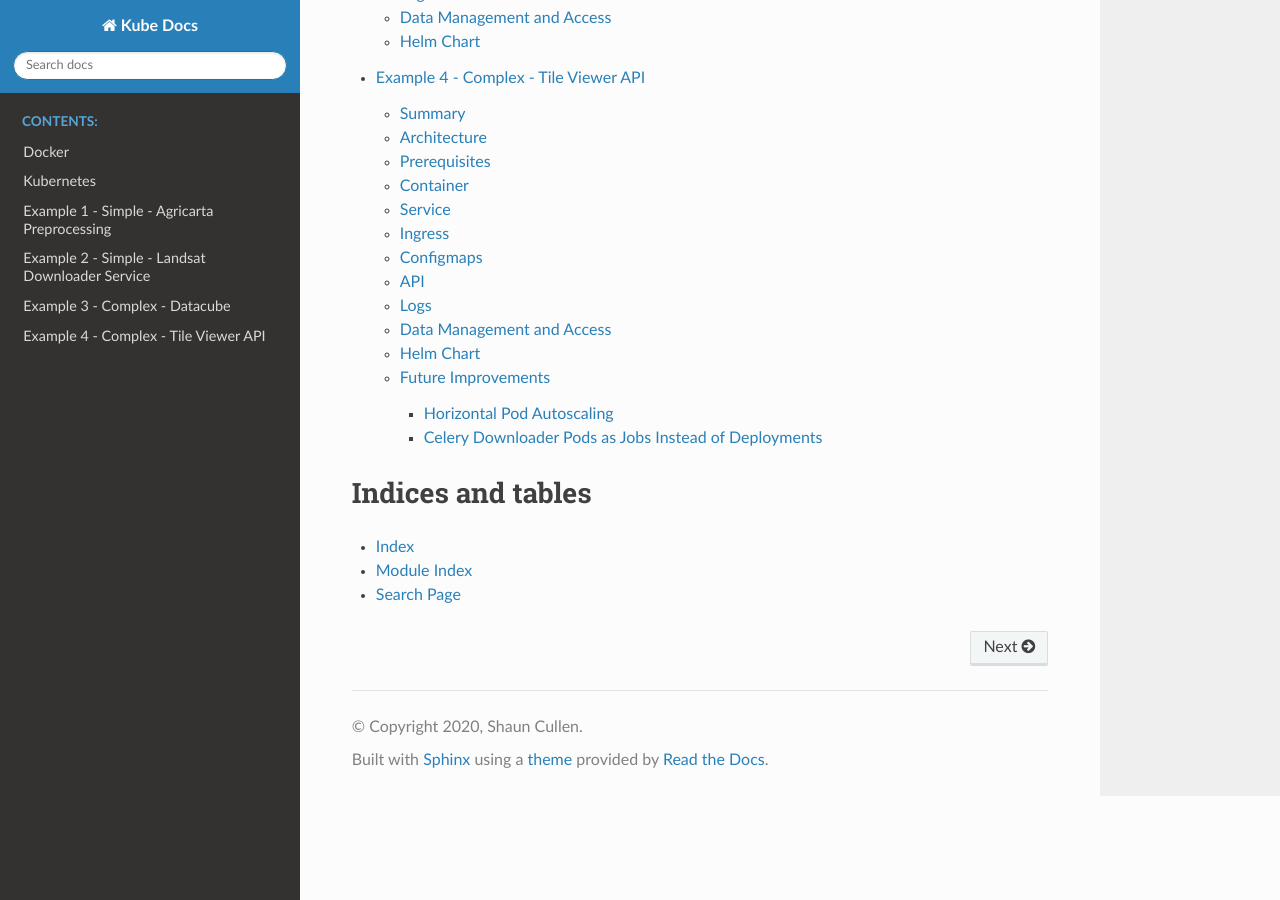
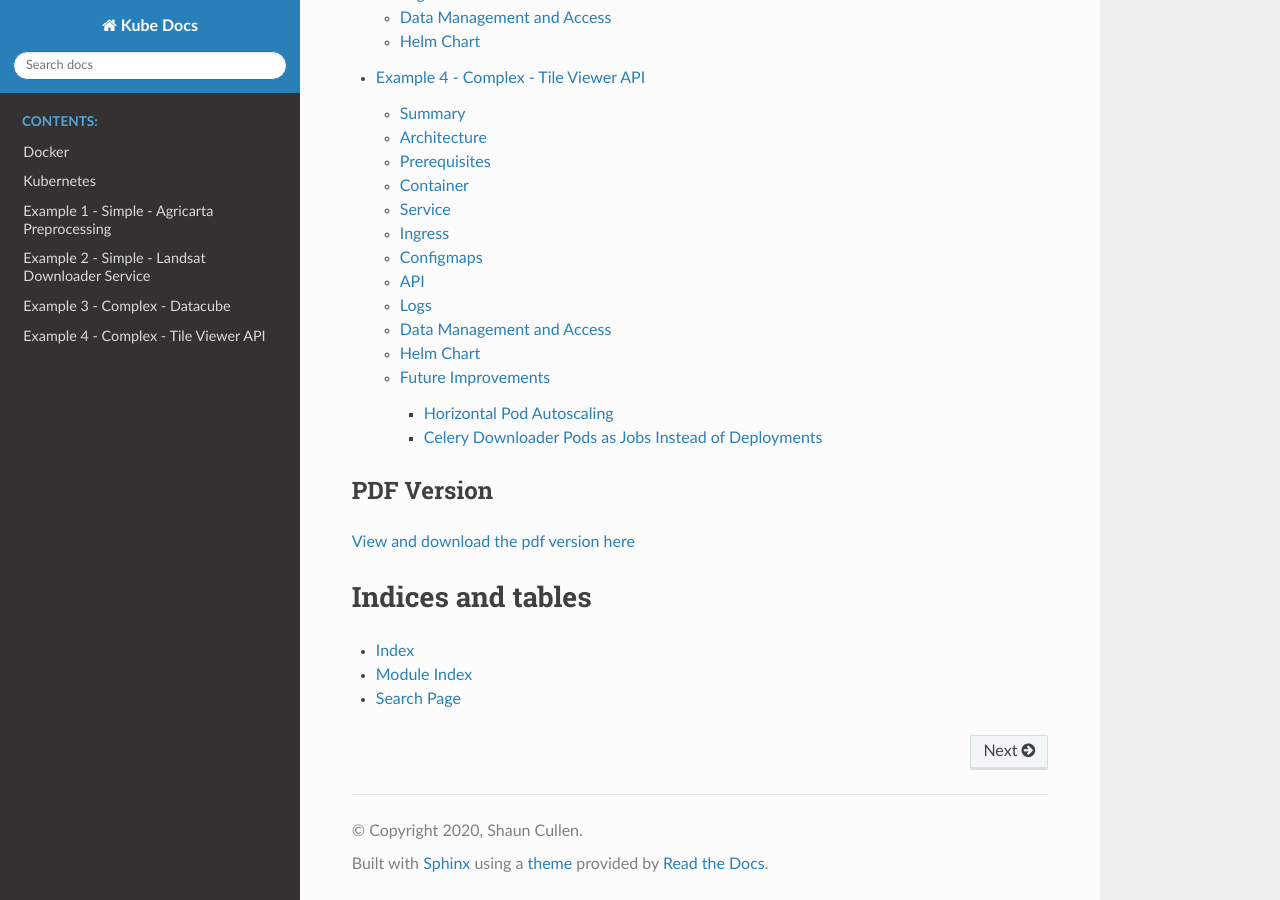
Before and after one commit to sscullen/kube_docs, a Sphinx documentation site: the page built from docs/source/index.rst, in a window 1280 px wide and 900 px high, scrolled down 2267 px. Built offline with Sphinx 7.4.7 and the Read the Docs theme 2.0.0, drawn with Linux system fonts in a browser that asks for light colours.

Commit message:
added pdf to html dir

```diff
--- a/docs/source/example1-agricartapreprocessing.rst
+++ b/docs/source/example1-agricartapreprocessing.rst
@@ -286,7 +286,7 @@ We can use Postman to test our API.
 Data Management and Access
 ==========================
 
-Because we have access to the NFS share with the imagery we are using, we can use the NFS share to host the preprocessing results. Thus the results are acessible on the NFS share and the S3 Minio instance that NFS share is also backing.
+Because we have access to the NFS share with the imagery we are using, we can use the NFS share to host the preprocessing results. Thus the results are accessible on the NFS share and the S3 Minio instance that NFS share is also backing.
 
 Flask wrapper
 =============
--- a/docs/source/index.rst
+++ b/docs/source/index.rst
@@ -17,6 +17,11 @@ Welcome to Kube Docs's documentation!
    example3-datacube
    example4-tileviewerapi
 
+PDF Version
+-----------
+
+`View and download the pdf version here <http://sscullen.github.io/kube_docs/kube_docs_0_0_1.pdf>`_
+
 
 
 Indices and tables
```
Also changed, not shown: 7 other files.
